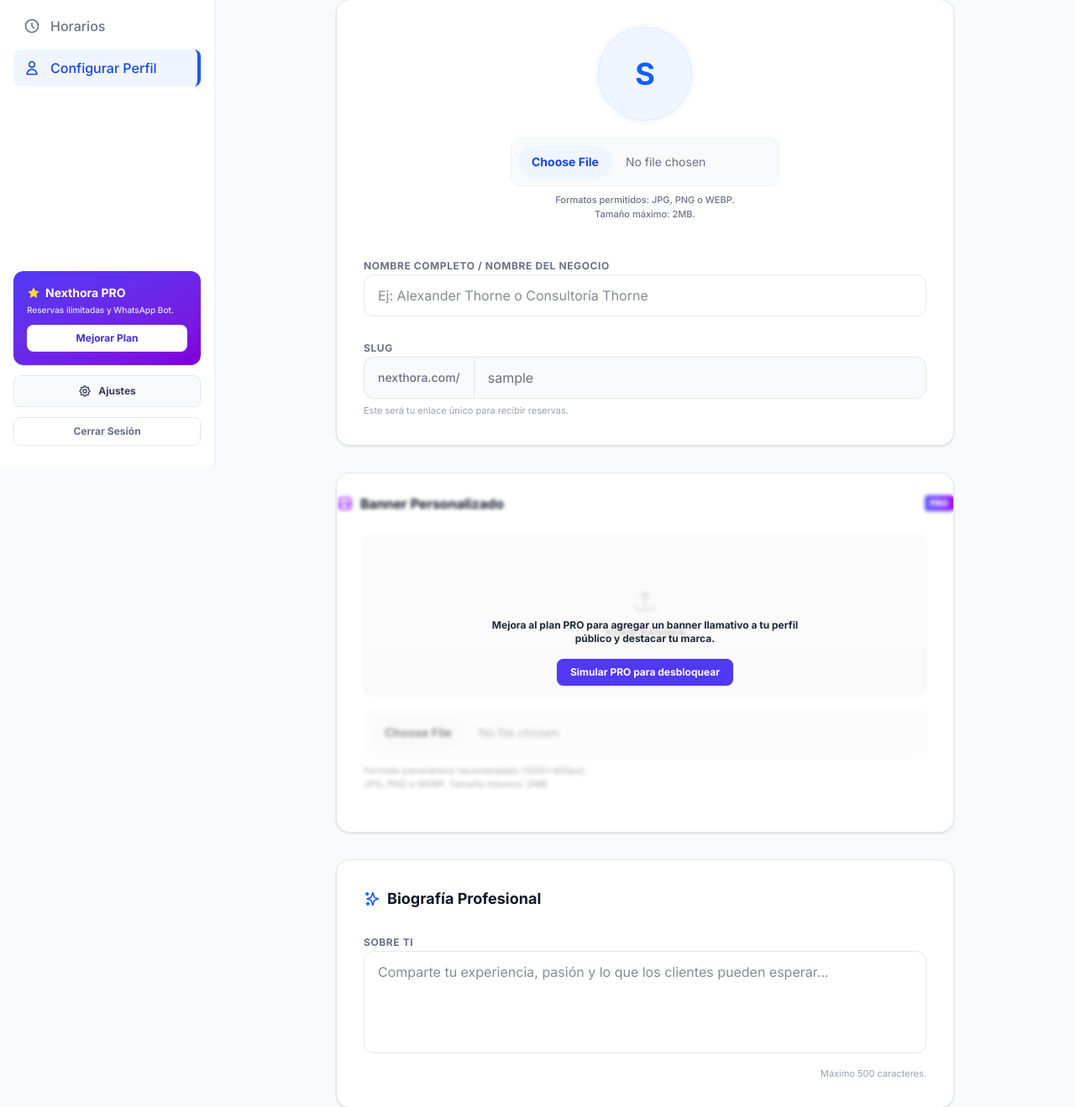
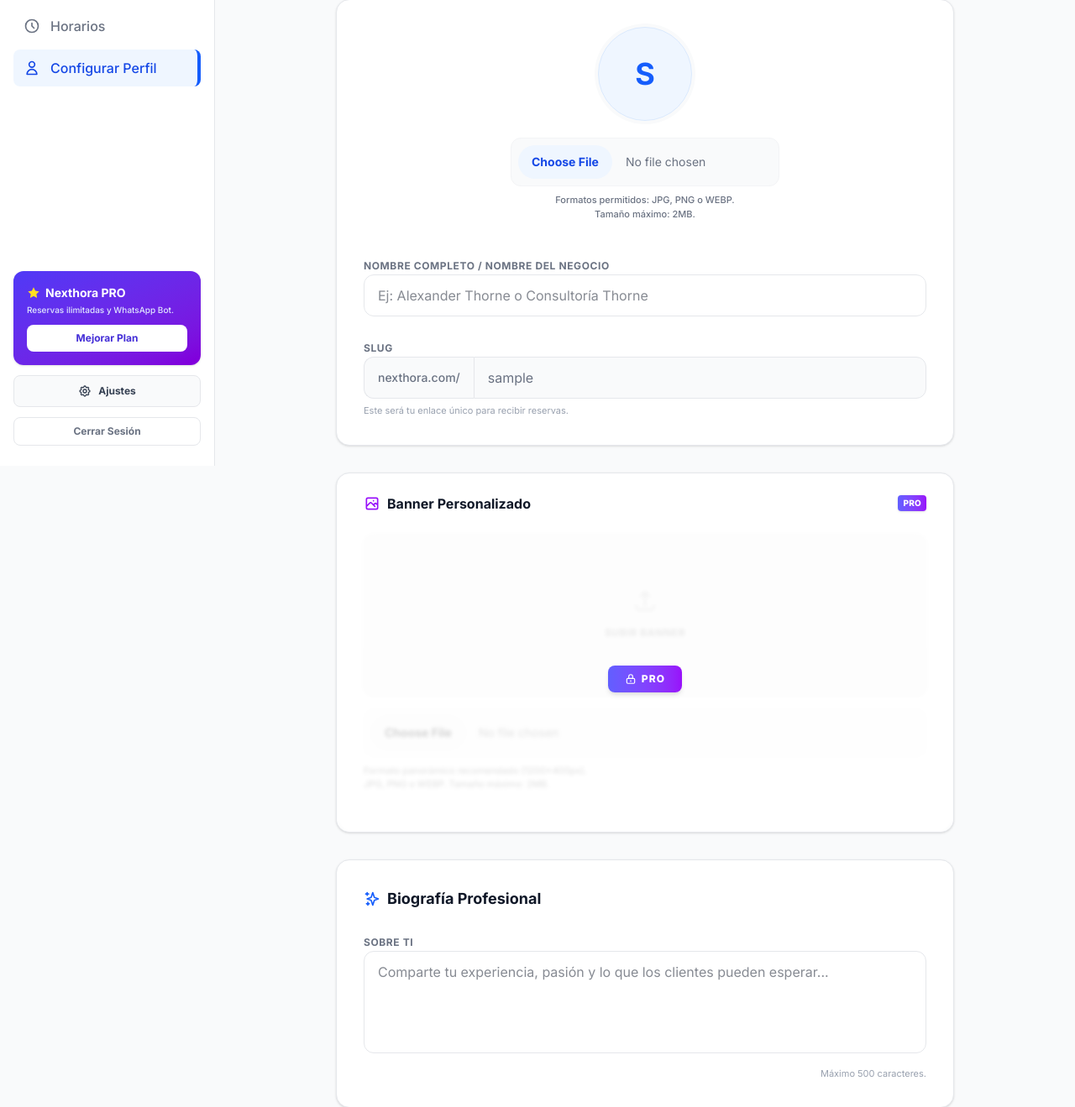
Before and after one commit to VitoNez5198/nexthora, a Django app: page /dashboard/profile/ in a window 1280 px wide. Shown: the part 245-1564 px from the top of the page at 84% size. Run offline with Django 5.2, Linux system fonts and the light colour scheme; the visitor is signed in with stand-in values (Sample User, id 1); data that the repository does not hold is empty.

Commit message:
feat: add dashboard, profile setup, services, and appointment management templates with initial CSS styling

```diff
--- a/static/css/output.css
+++ b/static/css/output.css
@@ -69,7 +69,6 @@
     --color-white: #fff;
     --spacing: 0.25rem;
     --container-xs: 20rem;
-    --container-sm: 24rem;
     --container-md: 28rem;
     --container-2xl: 42rem;
     --container-3xl: 48rem;
@@ -105,6 +104,7 @@
     --tracking-tight: -0.025em;
     --tracking-wide: 0.025em;
     --tracking-wider: 0.05em;
+    --tracking-widest: 0.1em;
     --leading-tight: 1.25;
     --leading-snug: 1.375;
     --leading-relaxed: 1.625;
@@ -322,8 +322,11 @@
   .top-2 {
     top: calc(var(--spacing) * 2);
   }
-  .top-6 {
-    top: calc(var(--spacing) * 6);
+  .top-10 {
+    top: calc(var(--spacing) * 10);
+  }
+  .top-16 {
+    top: calc(var(--spacing) * 16);
   }
   .top-\[70px\] {
     top: 70px;
@@ -351,6 +354,9 @@
   }
   .z-10 {
     z-index: 10;
+  }
+  .z-20 {
+    z-index: 20;
   }
   .z-30 {
     z-index: 30;
@@ -381,6 +387,9 @@
   }
   .m-0 {
     margin: calc(var(--spacing) * 0);
+  }
+  .mx-8 {
+    margin-inline: calc(var(--spacing) * 8);
   }
   .mx-auto {
     margin-inline: auto;
@@ -678,9 +687,6 @@
   }
   .max-w-md {
     max-width: var(--container-md);
-  }
-  .max-w-sm {
-    max-width: var(--container-sm);
   }
   .max-w-xs {
     max-width: var(--container-xs);
@@ -1198,6 +1192,12 @@
       background-color: color-mix(in oklab, var(--color-white) 40%, transparent);
     }
   }
+  .bg-white\/60 {
+    background-color: color-mix(in srgb, #fff 60%, transparent);
+    @supports (color: color-mix(in lab, red, red)) {
+      background-color: color-mix(in oklab, var(--color-white) 60%, transparent);
+    }
+  }
   .bg-white\/80 {
     background-color: color-mix(in srgb, #fff 80%, transparent);
     @supports (color: color-mix(in lab, red, red)) {
@@ -1518,6 +1521,10 @@
     --tw-tracking: var(--tracking-wider);
     letter-spacing: var(--tracking-wider);
   }
+  .tracking-widest {
+    --tw-tracking: var(--tracking-widest);
+    letter-spacing: var(--tracking-widest);
+  }
   .whitespace-nowrap {
     white-space: nowrap;
   }
@@ -1787,6 +1791,11 @@
   }
   .transition-shadow {
     transition-property: box-shadow;
+    transition-timing-function: var(--tw-ease, var(--default-transition-timing-function));
+    transition-duration: var(--tw-duration, var(--default-transition-duration));
+  }
+  .transition-transform {
+    transition-property: transform, translate, scale, rotate;
     transition-timing-function: var(--tw-ease, var(--default-transition-timing-function));
     transition-duration: var(--tw-duration, var(--default-transition-duration));
   }
@@ -2024,6 +2033,16 @@
       }
     }
   }
+  .hover\:scale-105 {
+    &:hover {
+      @media (hover: hover) {
+        --tw-scale-x: 105%;
+        --tw-scale-y: 105%;
+        --tw-scale-z: 105%;
+        scale: var(--tw-scale-x) var(--tw-scale-y);
+      }
+    }
+  }
   .hover\:border-blue-100 {
     &:hover {
       @media (hover: hover) {
--- a/templates/dashboard.html
+++ b/templates/dashboard.html
@@ -61,7 +61,10 @@
             <div class="absolute inset-0 top-10 bg-white/60 backdrop-blur-[2px] z-10 flex flex-col items-center justify-center p-4 text-center">
                 <form method="POST" action="{% url 'toggle_plan' %}" class="pointer-events-auto">
                     {% csrf_token %}
-                    <button type="submit" class="text-[10px] font-bold text-white bg-indigo-600 hover:bg-indigo-700 px-3 py-1.5 rounded-lg shadow-sm transition-colors">Simular PRO</button>
+                    <button type="submit" class="px-5 py-2 rounded-lg text-xs font-black bg-gradient-to-r from-indigo-500 to-purple-600 text-white tracking-widest shadow-md uppercase hover:scale-105 transition-transform flex items-center justify-center gap-1.5">
+                        <svg class="w-3.5 h-3.5" fill="none" stroke="currentColor" viewBox="0 0 24 24"><path stroke-linecap="round" stroke-linejoin="round" stroke-width="2" d="M12 15v2m-6 4h12a2 2 0 002-2v-6a2 2 0 00-2-2H6a2 2 0 00-2 2v6a2 2 0 002 2zm10-10V7a4 4 0 00-8 0v4h8z"></path></svg>
+                        PRO
+                    </button>
                 </form>
             </div>
             {% endif %}
--- a/templates/profile_setup.html
+++ b/templates/profile_setup.html
@@ -85,9 +85,9 @@
 
             {% if user.profile.plan == 'FREE' %}
             <div class="absolute inset-0 top-16 bg-white/60 backdrop-blur-[2px] z-10 flex flex-col items-center justify-center p-4 text-center">
-                <p class="text-xs font-bold text-gray-800 mb-4 max-w-sm">Mejora al plan PRO para agregar un banner llamativo a tu perfil público y destacar tu marca.</p>
-                <button form="fake-form-just-to-not-submit" onclick="event.preventDefault(); document.getElementById('toggle-plan-form').submit();" class="text-xs font-bold text-white bg-indigo-600 hover:bg-indigo-700 px-4 py-2 rounded-lg shadow-sm transition-colors">
-                    Simular PRO para desbloquear
+                <button form="fake-form-just-to-not-submit" onclick="event.preventDefault(); document.getElementById('toggle-plan-form').submit();" class="px-5 py-2 rounded-lg text-xs font-black bg-gradient-to-r from-indigo-500 to-purple-600 text-white tracking-widest shadow-md uppercase hover:scale-105 transition-transform flex items-center justify-center gap-1.5 pointer-events-auto">
+                    <svg class="w-3.5 h-3.5" fill="none" stroke="currentColor" viewBox="0 0 24 24"><path stroke-linecap="round" stroke-linejoin="round" stroke-width="2" d="M12 15v2m-6 4h12a2 2 0 002-2v-6a2 2 0 00-2-2H6a2 2 0 00-2 2v6a2 2 0 002 2zm10-10V7a4 4 0 00-8 0v4h8z"></path></svg>
+                    PRO
                 </button>
             </div>
             {% endif %}
```
Also changed, not shown: other parts of static/css/output.css (+28 -27 lines), templates/appointments.html (+7 -2 lines), templates/services.html (+5 -2 lines).
